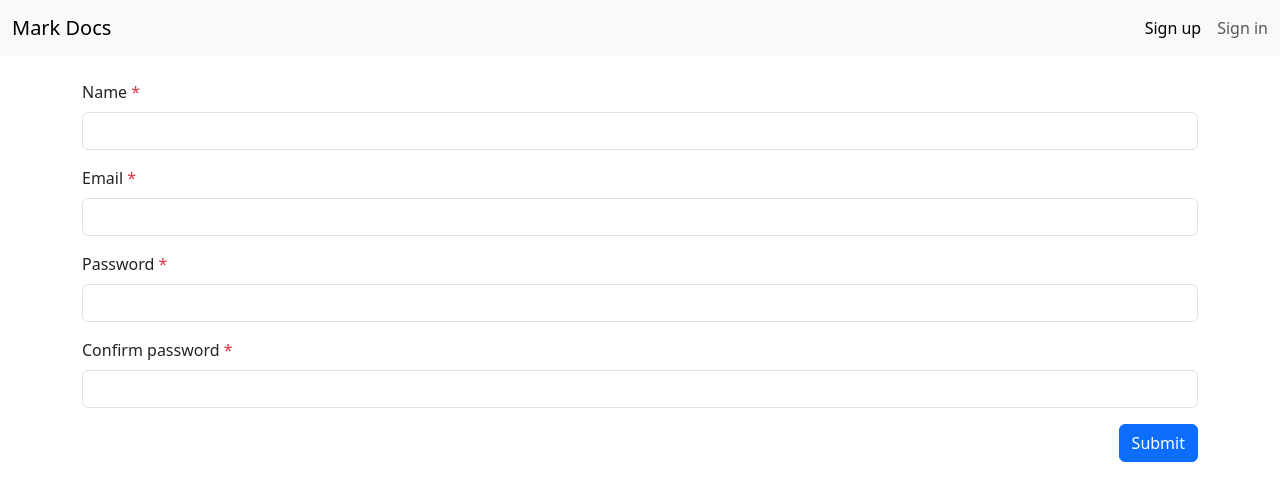
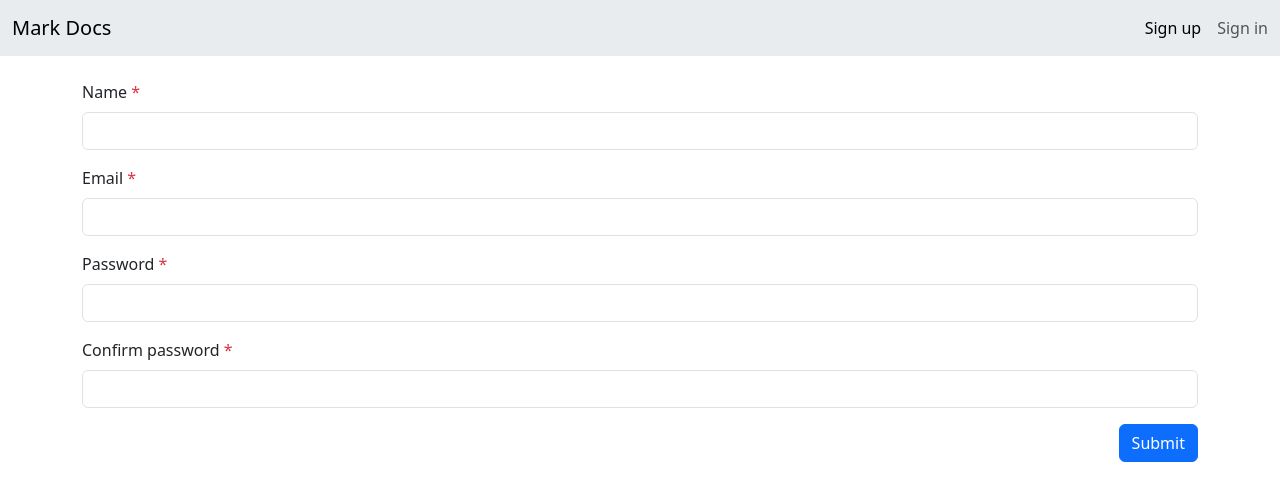
Before and after one commit to demetrius-mp/mark-docs, a SvelteKit app: page /sign-up in a window 1280 px wide. Shown: the top 500 px of the page. Built offline with nearby package versions, Linux system fonts and the light colour scheme; no server answers; what prisma-exclude would draw is missing.

Commit message:
feat: change color of navbar

```diff
--- a/src/routes/+layout.svelte
+++ b/src/routes/+layout.svelte
@@ -38,7 +38,7 @@
 <Toasts position="bottom-right" />
 
 <header>
-	<nav class="navbar bg-body-tertiary">
+	<nav class="navbar bg-body-secondary">
 		<div class="container-fluid">
 			<a class="navbar-brand" href="/app">Mark Docs</a>
 			<ul class="navbar-nav flex-row gap-3">
```
